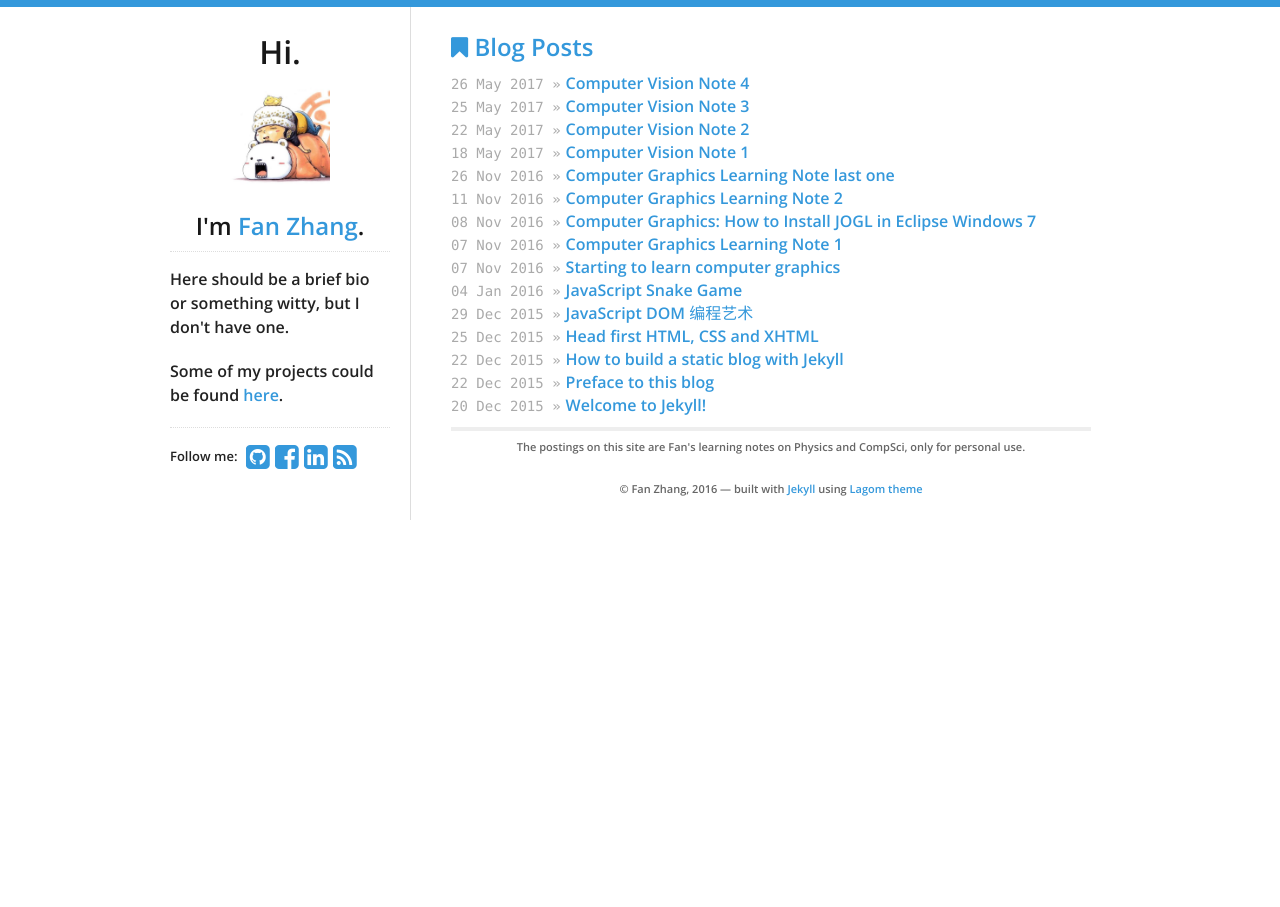
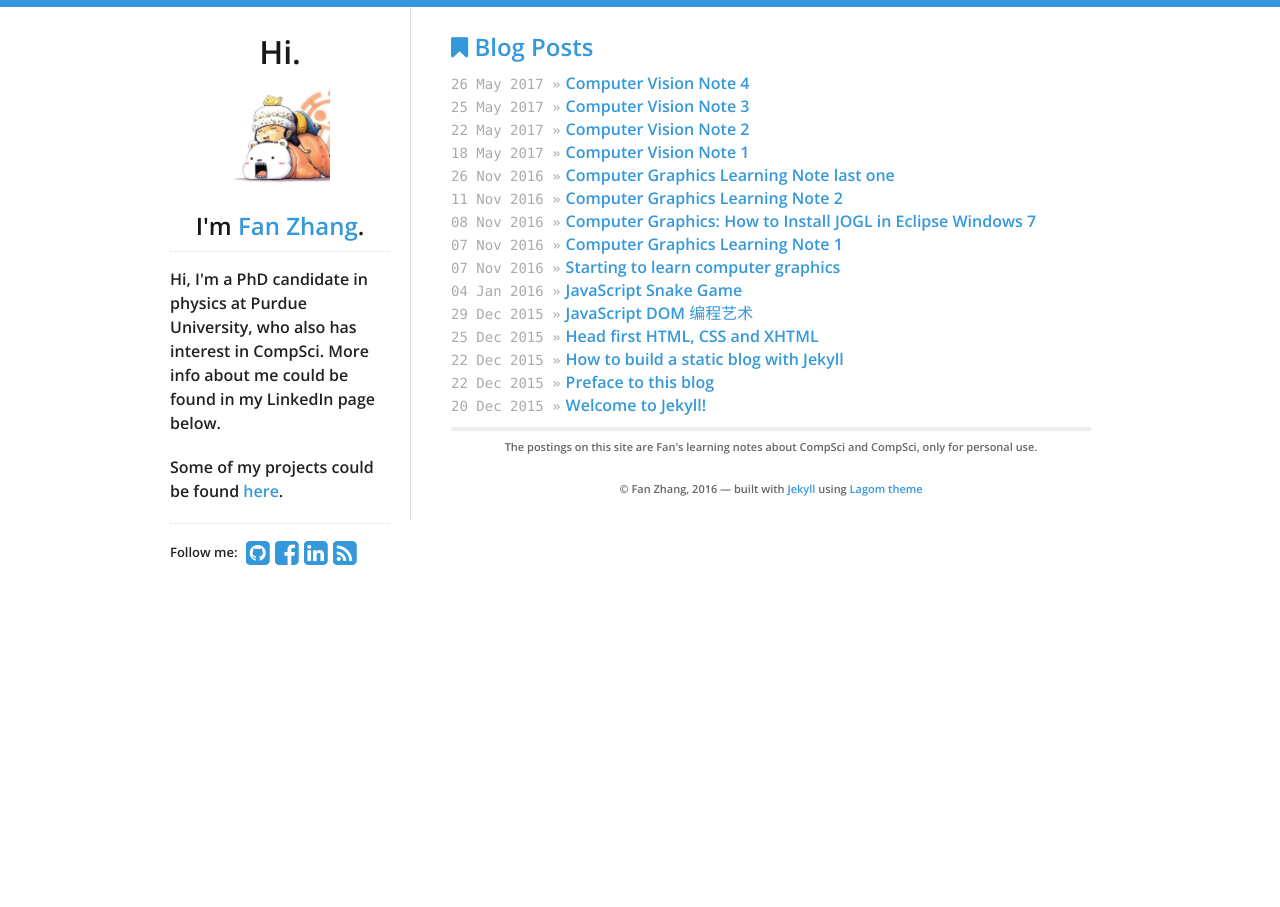
Before and after one commit to KimLakWon/fanfanman.github.io, a Jekyll site: the page built from index.html, in a window 1280 px wide. Built offline with Jekyll 4.4.1, drawn with Linux system fonts in a browser that asks for light colours; nearby versions of some CDN libraries.

Commit message:
info update

```diff
--- a/_includes/footer.html
+++ b/_includes/footer.html
@@ -1,7 +1,7 @@
 <div class="disclaimer">
   {% if site.data.theme.show_disclaimer %}
   <p>
-    The postings on this site are Fan's learning notes on Physics and CompSci, only for personal use.
+    The postings on this site are Fan's learning notes about CompSci and CompSci, only for personal use.
   </p>
   {% endif %}
 
--- a/_includes/sidebar.html
+++ b/_includes/sidebar.html
@@ -9,8 +9,8 @@
   </a>
   <h2>I'm <a href="/">{{ site.data.theme.name }}</a>.</h2>
   <div id="bio">
-    <p>Here should be a brief bio or something witty, but I don't have one.</p>
-    <p>Some of my projects could be found <a href="https://fanfanman.github.io/project.html">here</a>.</p>
+    <p>Hi, I'm a PhD candidate in physics at Purdue University, who also has interest in CompSci. More info about me could be found in my LinkedIn page below.</p>
+    <p>Some of my projects could be found <a href="/project.html">here</a>.</p>
   </div>
   <div id="social">
     {% include social.html %}
```
